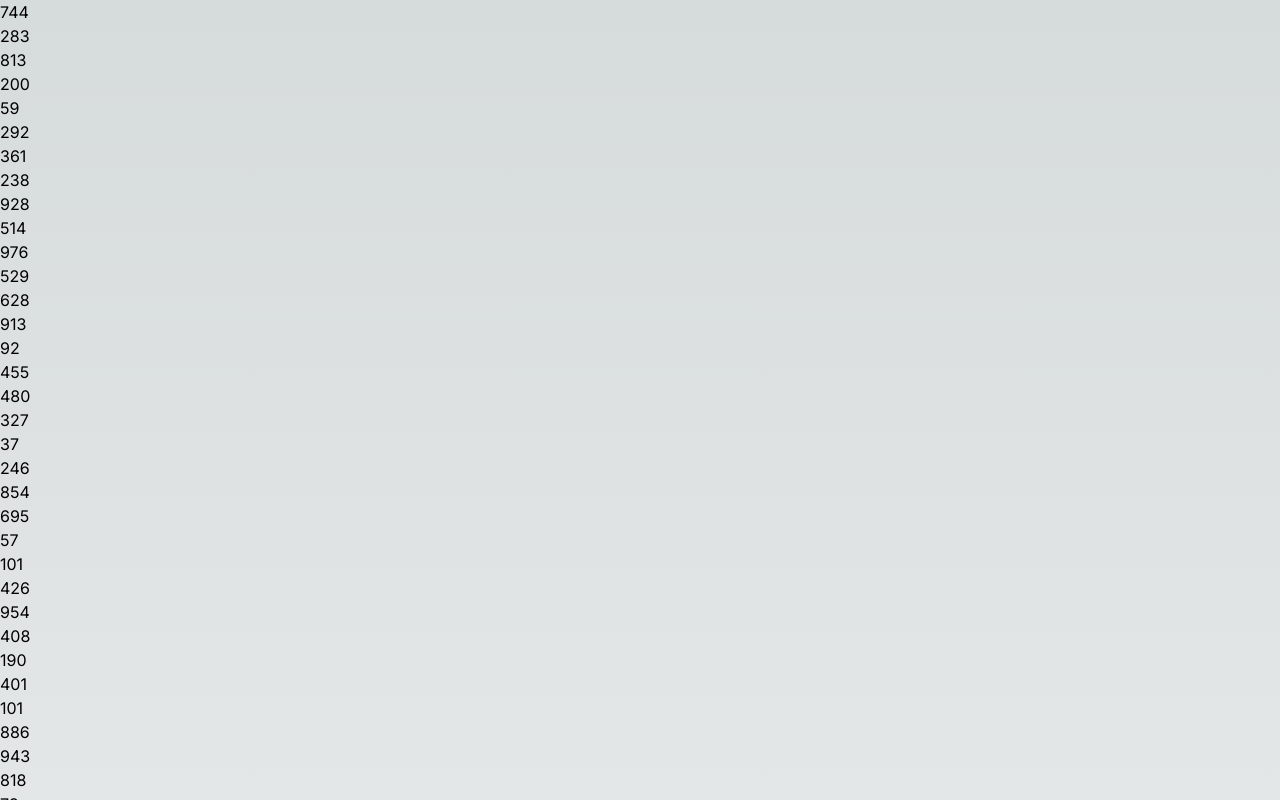
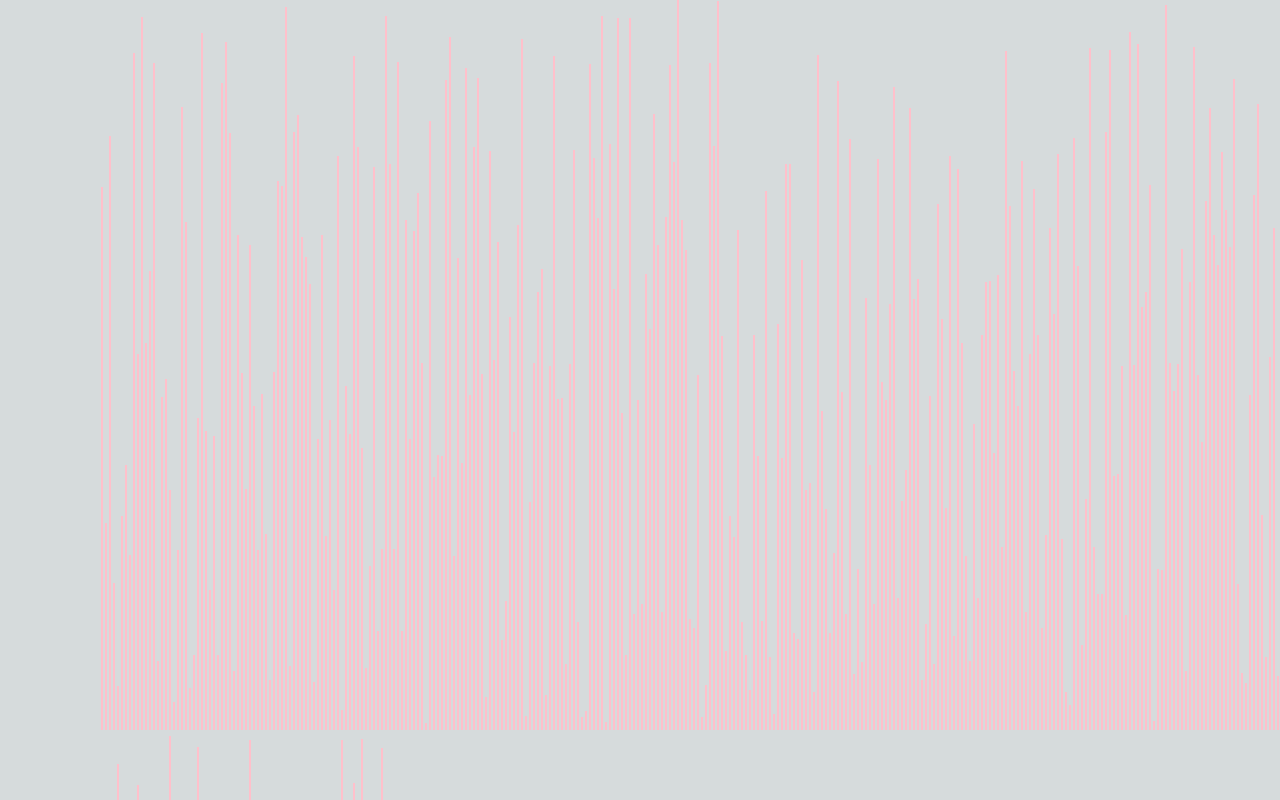
Before and after one commit to KasperTreborg/sortingvisualizer, a Next.js app: page / in a window 1280 px wide. Shown: the top 800 px of the page. Built offline with nearby package versions, Linux system fonts and the light colour scheme.

Commit message:
Added array visual

```diff
--- a/app/SortingVisualizer/SortingVisualizer.css
+++ b/app/SortingVisualizer/SortingVisualizer.css
@@ -0,0 +1,11 @@
+.array-container {
+    position: absolute;
+    left: 100px;
+}
+
+.array-bar {
+    width: 2px;
+    background-color: pink;
+    display: inline-block;
+    margin: 0 1px;
+}
--- a/app/SortingVisualizer/SortingVisualizer.jsx
+++ b/app/SortingVisualizer/SortingVisualizer.jsx
@@ -1,7 +1,9 @@
-import React from 'react';
-import './SortingVisualizer';
+"use client"
 
-export default class SortingVisualizer extends React.Component {
+import React, {Component} from 'react';
+import './SortingVisualizer.css';
+
+export default class SortingVisualizer extends Component{
 
     constructor(props) {
         super(props);
@@ -17,8 +19,8 @@ export default class SortingVisualizer extends React.Component {
 
     resetArray() {
         const array = [];
-        for (let i = 0; i < 100; i++) {
-            array.push(randomIntFromInterval(5,1000));
+        for (let i = 0; i < 370; i++) {
+            array.push(randomIntFromInterval(5, 730));
         }
         this.setState({array});
     }
@@ -27,13 +29,14 @@ export default class SortingVisualizer extends React.Component {
         const {array} = this.state;
 
         return (
-            <>
+            <div className="array-container">
                 {array.map((value, idx) => (
-                    <div className="array-bar" key={idx}>
-                        {value}
-                    </div>
+                    <div
+                        className="array-bar"
+                        key={idx}
+                        style={{height: `${value}px`}}></div>
                 ))}
-            </>
+            </div>
         );
     }
 
--- a/app/page.js
+++ b/app/page.js
@@ -1,11 +1,10 @@
+import React from 'react';
 import Image from 'next/image';
 import SortingVisualizer from './SortingVisualizer/SortingVisualizer';
 import './globals.css';
 
 export default function Home() {
   return (
-    <div className="Page">
-      <SortingVisualizer></SortingVisualizer>
-    </div>
-  )
+      <SortingVisualizer />
+  );
 }
```
